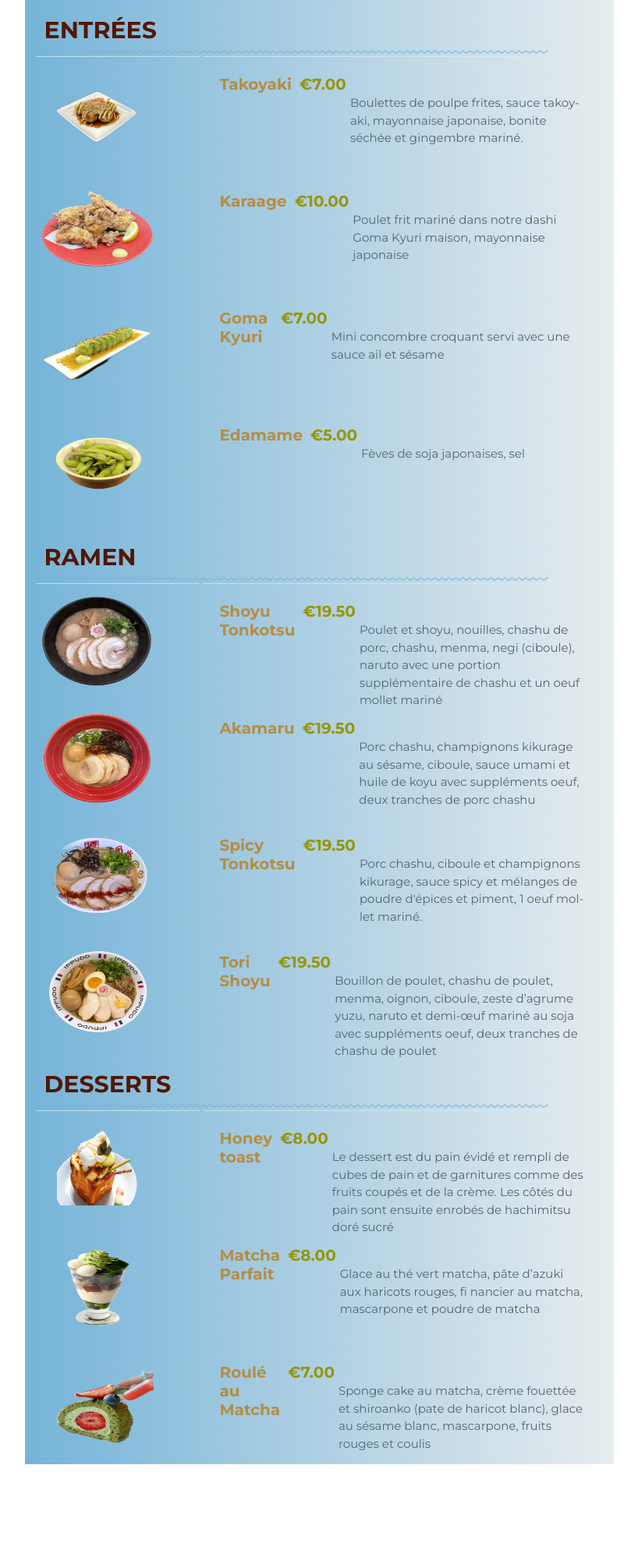
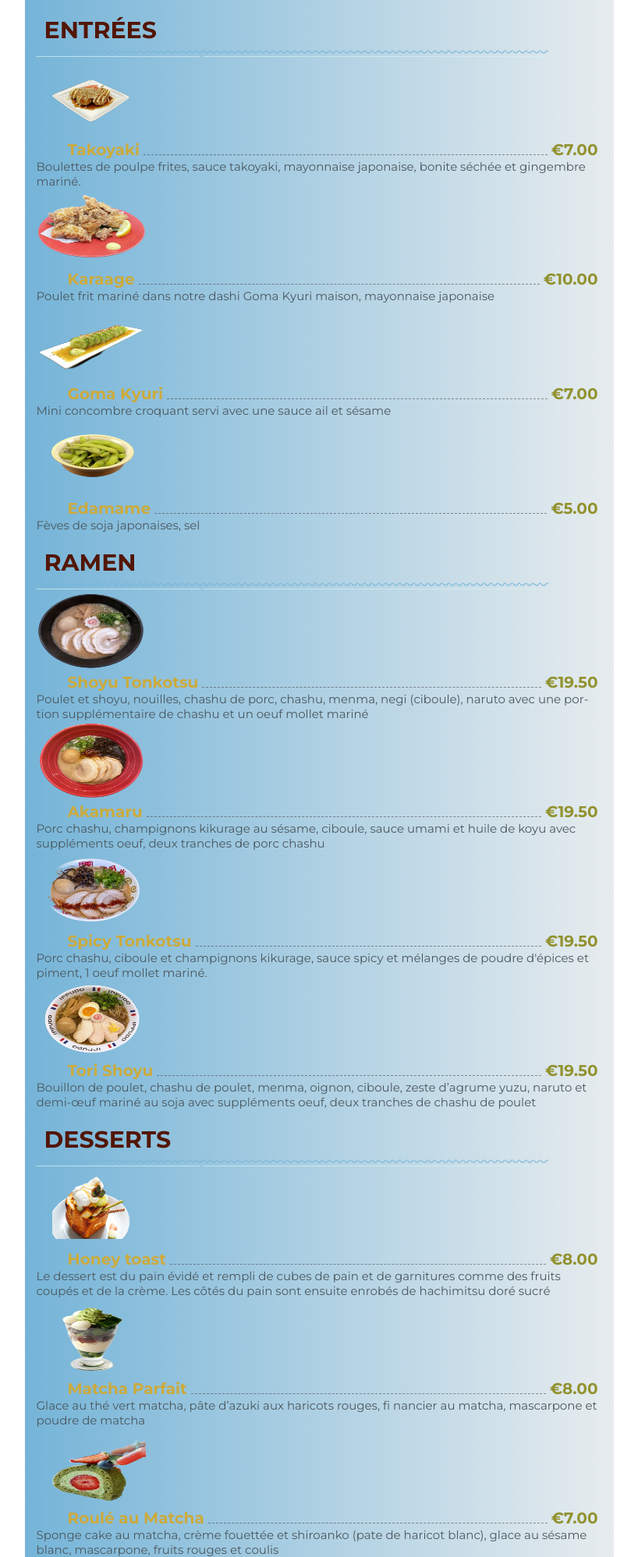
Before and after one commit to RomanLecter/prog.kiev, a PHP site: page / in a window 1280 px wide. Shown: the whole page at 78% size, without its empty margins (231-1049 px from the left). Before the commit the page ends 1878 px from the top, so only its background shows below. Run offline with PHP 8.4, Linux system fonts and the light colour scheme.

Commit message:
style.css

```diff
--- a/html/lesson5/restmenu/style.css
+++ b/html/lesson5/restmenu/style.css
@@ -6,8 +6,8 @@
 }
 
 img{
-    height: 120px;
-    width: 145px;
+    height: 100px;
+    width: 140px;
 }
 
 .image{
@@ -57,52 +57,62 @@ p:first-child {
     text-align: left;
 }
 
-div[class^="njam"] {
-    height: 130px;
+div[class^="wrap"]
+{
     padding: 10px 5px 10px 5px;
     display: flex;
+    flex-direction: column;
+    flex-grow: 1;
+}
+
+.wrap{
+    display: flex;
+    flex-direction: row;
+    justify-content: flex-start;
 }
 
 .name a{
     font-weight: 600;
     font-size: 20px;
-    color: #B78D41;
+    color: #ccaa3c;
     text-decoration: none;
     transition: 0.5s;
  }
 
  .name a:hover{
-     color: #979606;
+     color: #970606;
  }
 
  .price{
      font-weight: 600;
      font-size: 20px;
-     color: #979606;
+     color: #92922f;
  }
 
- .njamka-item{
+ .item-info{
     margin-top: 15px;
     line-height: 1.5;
  }
 
  div[class$="item"] {
-    color: #54656F;
+    color: #4b585f;
 }
 
+
 .name li{
-    align-items: baseline; /* Выравниваем текст */
+    align-items: baseline;
     display: flex;
 }
 
+
 .name li::before {
-    content: ''; /* Выводим линию */
-    border-bottom: 1px dashed rgba(51, 44, 44, 0.495); /* Параметры линии */
-    flex-grow: 1; /* Линия занимает всё доступное пространство */
-    order: 2; /* Выводим вторым */
-    margin: 0 5px; /* Расстояние от текста */
+    content: '';
+    border-bottom: 1px dashed rgba(51, 44, 44, 0.495);
+    flex-grow: 1;
+    order: 2;
+    margin: 0 5px;
 
    }
    .name .price {
-    order: 3; /* Выводим третьим */
+    order: 3;
    }
```
